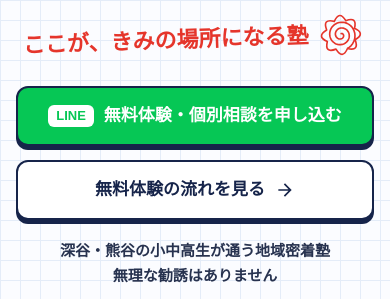
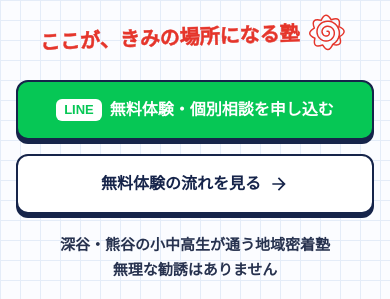
Before and after one commit to fukaya-juku/fukaya-juku.github.io, a plain HTML site: page index.html in a window 390 px wide. Shown: the part 440-739 px from the top of the page. Drawn offline with Linux system fonts and the light colour scheme; a web font is replaced by a local one.

Commit message:
赤ペンの文字を太く、トップのボタンとひとことが1行に収まるよう調整
Co-Authored-By: Claude Fable 5.2 <noreply@anthropic.com>
Claude-Session: https://claude.ai/code/session_019rSQJyFsA3w44hYYNPzwdb

```diff
--- a/assets/style.css
+++ b/assets/style.css
@@ -443,3 +443,13 @@ h1,h2,h3,.sec-sub,.cc-catch,.cc-note,.cc-foot,.h-note,.acc>summary .t,.g-label,.
 .c-card>span:last-child{font-size:15px !important}
 @media (max-width:840px){.cards:has(>.stat){grid-template-columns:1fr 1fr;gap:12px}.stat{padding:16px 6px}.stat .v{font-size:38px}}
 .f-index .t,.card h3,.p-card h4,.w-item h3{word-break:auto-phrase}
+/* 赤ペンの文字を少し太く・ボタンの改行 */
+.h-pen,.cc-catch,.cc-tag,.case .up,.f-num,.f-index .n,.p-card .badge,.w-title small,.pill,.faq .acc>summary .q{-webkit-text-stroke:.45px currentColor}
+.h-pen{white-space:nowrap}
+.btn-more,.btn-line,.btn-ghost,.news-link{word-break:auto-phrase}
+@media (max-width:840px){
+  .h-pen{font-size:20px;gap:4px}
+  .h-pen::after{width:46px;height:46px}
+  .h-cta a{padding:8px 10px;font-size:16px;gap:8px}
+}
+@media (max-width:370px){.h-pen{font-size:17px}.h-pen::after{width:38px;height:38px}.h-cta a{font-size:15px}}
```
